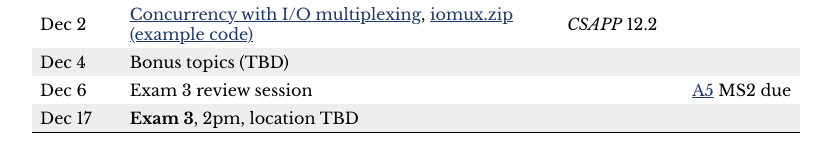
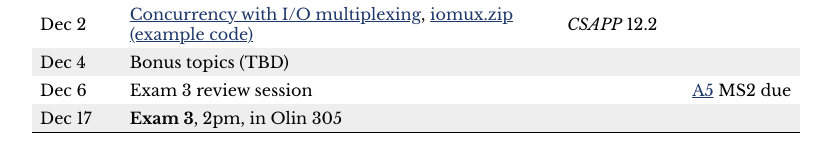
Before and after one commit to jhucsf/fall2024, a Jekyll site: the page built from schedule.md, in a window 1280 px wide. Shown: the part 2171-2333 px from the top of the page, without its empty margins (224-1055 px from the left). Built offline with Jekyll 4.4.1, drawn with Linux system fonts in a browser that asks for light colours.

Commit message:
exam 3 location

```diff
--- a/schedule.csv
+++ b/schedule.csv
@@ -42,4 +42,4 @@ Nov 25–29,"*Fall vacation, no class*"
 Dec 2,"Concurrency with I/O multiplexing",lectures/lecture33-public.pdf,iomux.zip,*CSAPP* 12.2,
 Dec 4,Bonus topics (TBD),
 Dec 6,"Exam 3 review session",,,,"[A5](assign/assign05.html) MS2 due"
-Dec 17,"**Exam 3**, 2pm, location TBD"
+Dec 17,"**Exam 3**, 2pm, in Olin 305"
--- a/schedule.md
+++ b/schedule.md
@@ -70,4 +70,4 @@ Nov 25–29 | *Fall vacation, no class* |  |
 Dec 2 | [Concurrency with I/O multiplexing](lectures/lecture33-public.pdf), [iomux.zip (example code)](lectures/iomux.zip) | *CSAPP* 12.2 |
 Dec 4 | Bonus topics (TBD) |  |
 Dec 6 | Exam 3 review session |  | [A5](assign/assign05.html) MS2 due
-Dec 17 | **Exam 3**, 2pm, location TBD |  |
+Dec 17 | **Exam 3**, 2pm, in Olin 305 |  |
```
